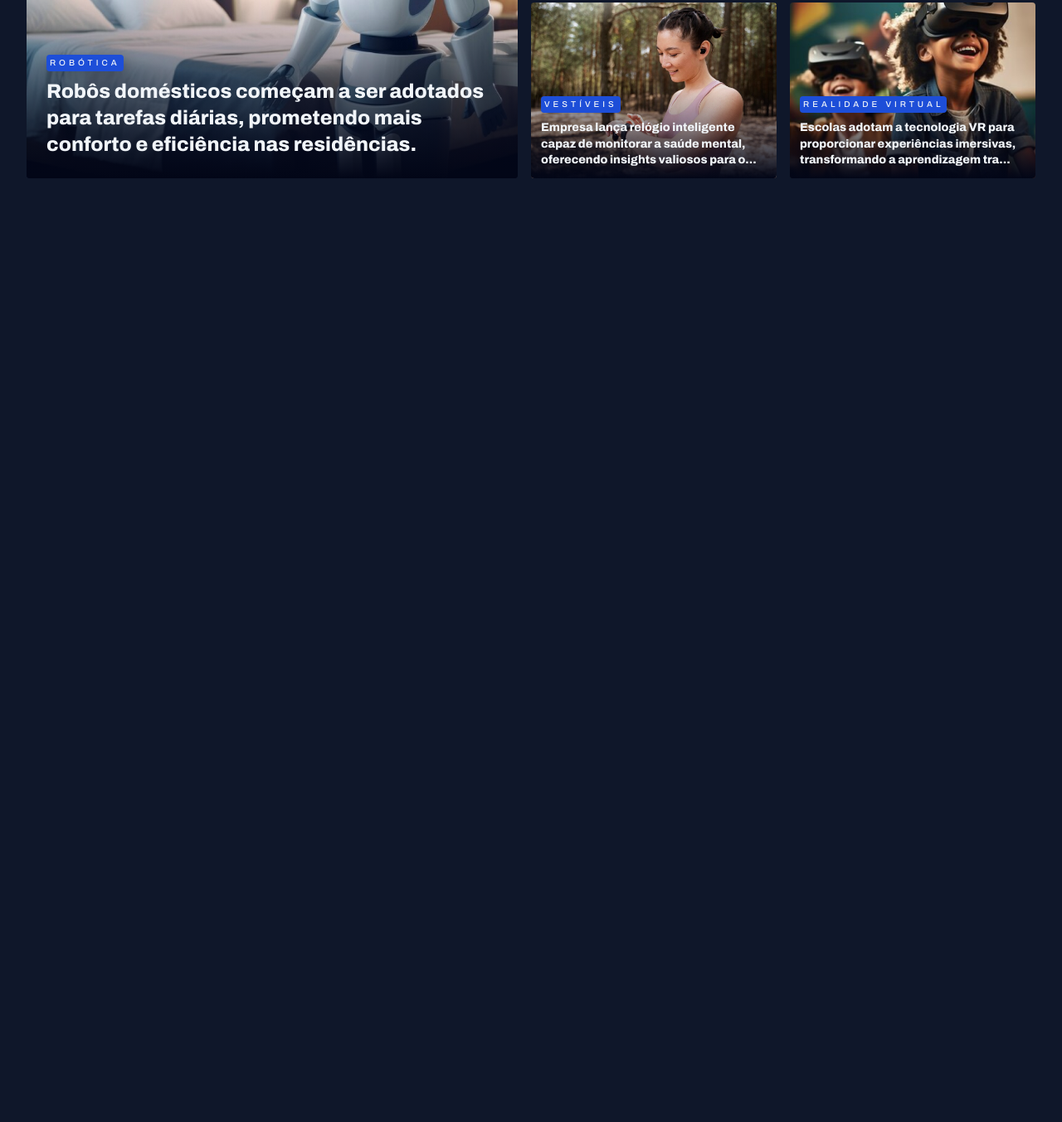
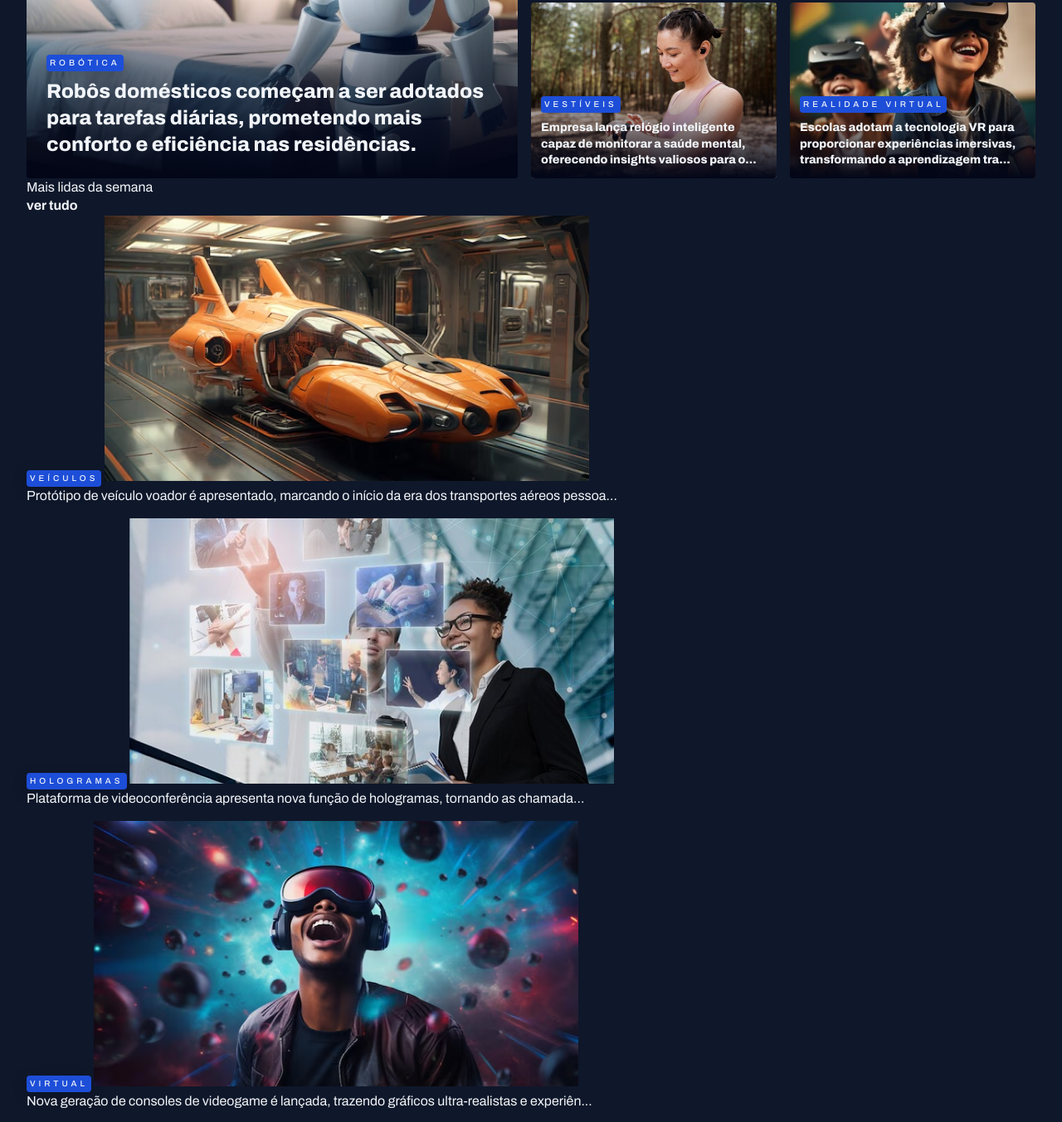
Before and after one commit to brunotxrs/Portal-de-Noticias-Tech-News, a plain HTML site: page index.html in a window 1280 px wide. Shown: the part 380-1733 px from the top of the page at 83% size. Before the commit the page ends 800 px from the top, so only its background shows below. Drawn offline with Linux system fonts and the light colour scheme.

Commit message:
feat: structuring the most read section of the week

```diff
--- a/index.html
+++ b/index.html
@@ -93,6 +93,49 @@
             </div>
         </section>
 
+        <section id="weekly">
+            <header class="gid grid-flow-col">
+                <h3>Mais lidas da semana</h3>
+                <a href="#" class="gid grid-flow-col">
+                    <strong>ver tudo</strong>
+                    <span></span>
+                </a>
+            </header>
+            <div class="grid gap-16">
+                <figure>
+                    <span class="content-tag">Veículos</span>
+                    <img src="./assets/images/Image 06.png" alt="">
+                    <p>
+                        Protótipo de veículo voador é apresentado, marcando o início da era dos transportes aéreos pessoa...
+                    </p>
+                </figure>
+
+                <figure>
+                    <span class="content-tag">Hologramas</span>
+                    <img src="./assets/images/Image 07.png" alt="">
+                    <p>
+                        Plataforma de videoconferência apresenta nova função de hologramas, tornando as chamada...
+                    </p>
+                </figure>
+
+                <figure>
+                    <span class="content-tag">virtual</span>
+                    <img src="./assets/images/Image 08.png" alt="">
+                    <p>
+                        Nova geração de consoles de videogame é lançada, trazendo gráficos ultra-realistas e experiên...
+                    </p>
+                </figure>
+
+                <figure>
+                    <span class="content-tag">Internet</span>
+                    <img src="./assets/images/Image 09.png" alt="">
+                    <p>
+                        Projeto busca oferecer internet de alta velocidade em áreas remotas através de satélites.
+                    </p>
+                </figure>
+            </div>
+        </section>
+
     </main>
 </body>
 </html>
```
